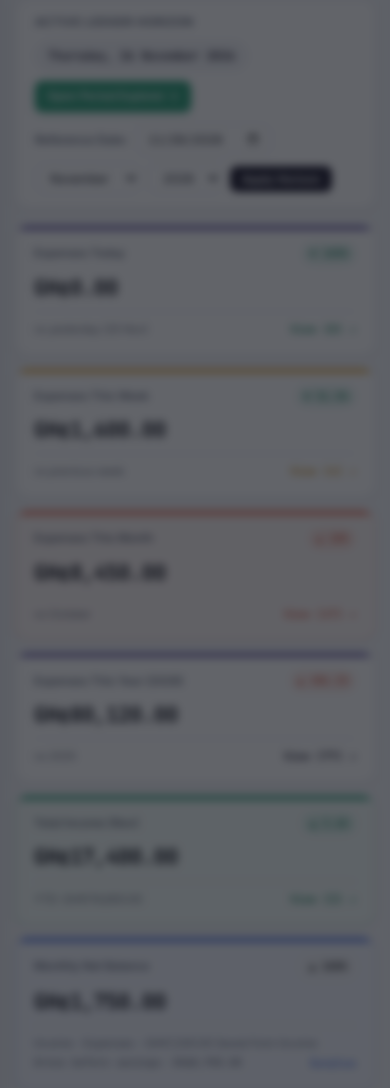
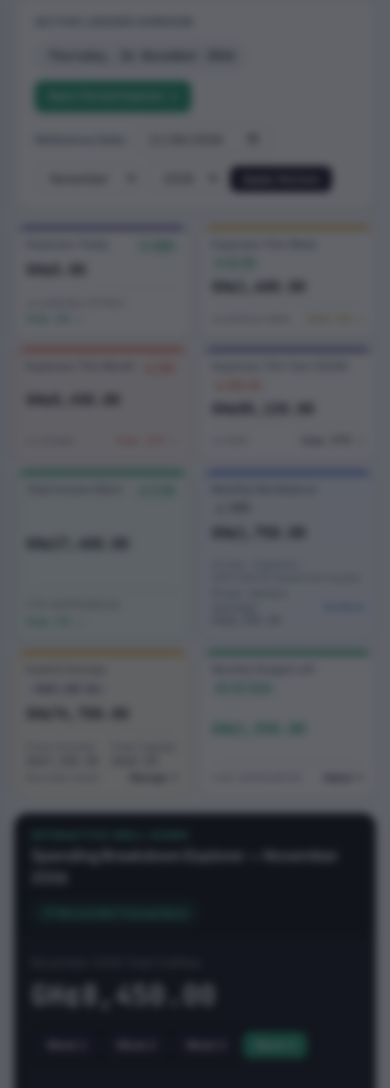
Before and after one commit to eabventures-champion/expense-tracker, a Laravel app: page /dashboard in a window 390 px wide. Shown: the part 433-1521 px from the top of the page. Run offline with Laravel 12, Linux system fonts and the light colour scheme; a user stored in the database is signed in; data comes from the database, SQL or seed files in the repository; data that the repository does not hold is empty.

Commit message:
Display 8 dashboard KPI cards in a 2-column grid on mobile view

```diff
--- a/resources/views/dashboard.blade.php
+++ b/resources/views/dashboard.blade.php
@@ -32,7 +32,7 @@
 </div>
 
 <!-- 8 KEY FINANCIAL INDICATORS WITH PERIOD COMPARISONS -->
-<div class="kpi-grid">
+<div class="kpi-grid kpi-grid-dashboard">
     <!-- 1. Total Expenses Today (CLICKABLE TO VIEW ITEMS MODAL) -->
     <div class="kpi-cell bg-plum" onclick="openKpiBreakdownModal('today')" style="cursor: pointer;" title="Click to view Expenses Today items">
         <div class="kpi-top">
--- a/resources/views/layouts/app.blade.php
+++ b/resources/views/layouts/app.blade.php
@@ -1732,6 +1732,44 @@
             .kpi-grid {
                 grid-template-columns: 1fr !important;
                 gap: 12px;
+            }
+
+            .kpi-grid.kpi-grid-dashboard {
+                grid-template-columns: repeat(2, minmax(0, 1fr)) !important;
+                gap: 9px;
+            }
+
+            .kpi-grid.kpi-grid-dashboard .kpi-cell {
+                padding: 12px 11px;
+                gap: 7px;
+            }
+
+            .kpi-grid.kpi-grid-dashboard .kpi-top {
+                gap: 4px;
+                align-items: flex-start;
+                flex-wrap: wrap;
+            }
+
+            .kpi-grid.kpi-grid-dashboard .kpi-label {
+                font-size: 10.5px;
+                line-height: 1.25;
+            }
+
+            .kpi-grid.kpi-grid-dashboard .delta-tag {
+                font-size: 9px;
+                padding: 1.5px 5px;
+            }
+
+            .kpi-grid.kpi-grid-dashboard .kpi-amount {
+                font-size: 15px !important;
+                word-break: break-word;
+            }
+
+            .kpi-grid.kpi-grid-dashboard .kpi-footer {
+                font-size: 9.5px;
+                gap: 4px;
+                flex-wrap: wrap;
+                line-height: 1.3;
             }
 
             .page-kicker {
```
